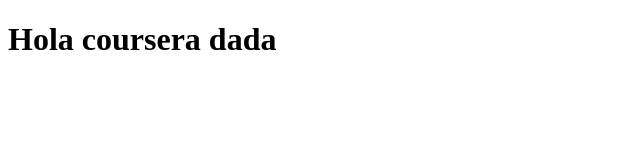
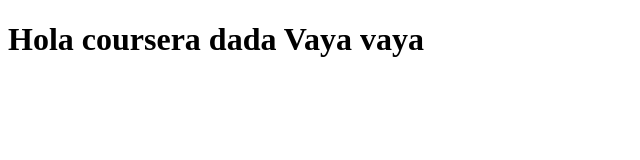
Before and after one commit to Natprop/coursera-test, a plain HTML site: page index.html in a window 1280 px wide. Shown: the whole page, without its empty margins (0-640 px from the left). Drawn offline with Linux system fonts and the light colour scheme.

Commit message:
Next version of web file.

```diff
--- a/index.html
+++ b/index.html
@@ -6,6 +6,6 @@
     <title>Hola coursera</title>
 </head>
 <body>
-    <h1>Hola coursera dada</h1>
+    <h1>Hola coursera dada Vaya vaya</h1>
 </body>
 </html>
```
